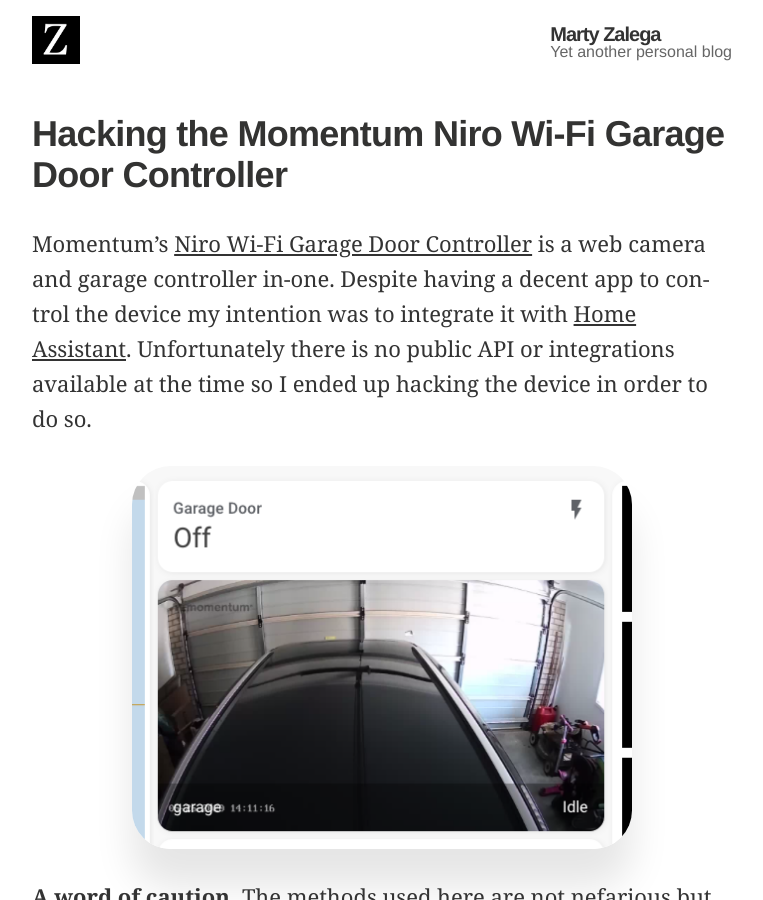
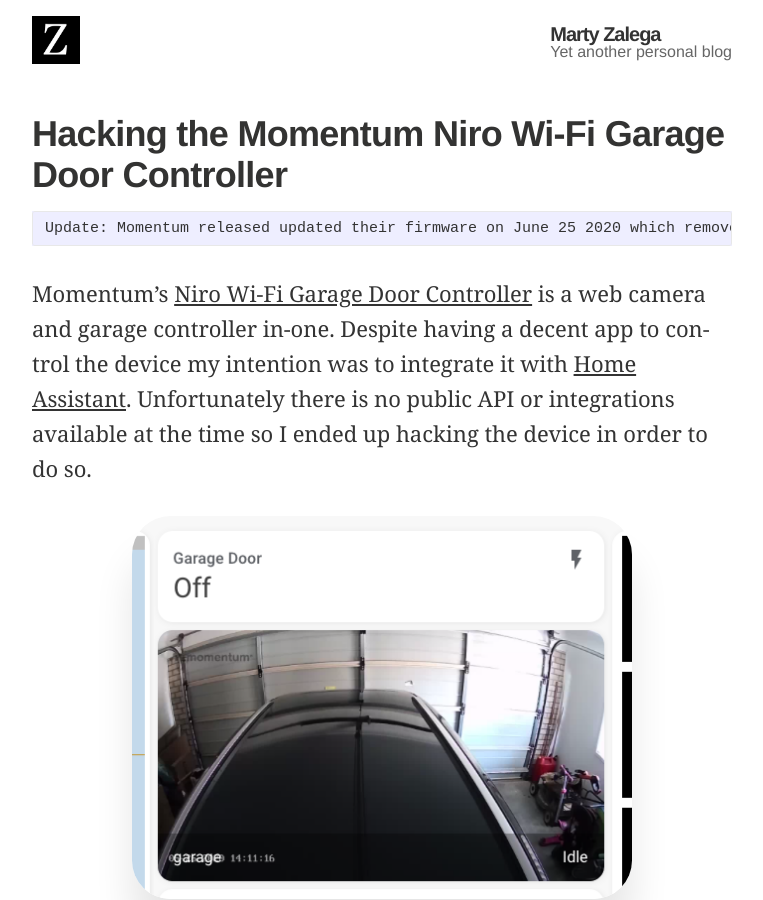
Before and after one commit to evilmarty/evilmarty.github.io, a Jekyll site: the page built from _posts/2020-06-02-hacking-momentum-niro.md, in a window 1280 px wide and 900 px high. Shown: the whole window, without its empty margins (258-1021 px from the left). Built offline with Jekyll 4.4.1, drawn with Linux system fonts in a browser that asks for light colours.

Commit message:
Update hacking momentum niro article with fireware notice

````diff
--- a/_posts/2020-06-02-hacking-momentum-niro.md
+++ b/_posts/2020-06-02-hacking-momentum-niro.md
@@ -3,6 +3,10 @@
 title: Hacking the Momentum Niro Wi-Fi Garage Door Controller
 tags: [ momentum, homeassistant, garage, camera, hacking ]
 ---
+
+```
+Update: Momentum released updated their firmware on June 25 2020 which removes access that was exposed in this article.
+```
 
 Momentum's [Niro Wi-Fi Garage Door Controller](https://momentumcam.com/products/garage-door-controller) is a web camera and garage controller in-one. Despite having a decent app to control the device my intention was to integrate it with [Home Assistant](https://home-assistant.io). Unfortunately there is no public API or integrations available at the time so I ended up hacking the device in order to do so.
 
````
